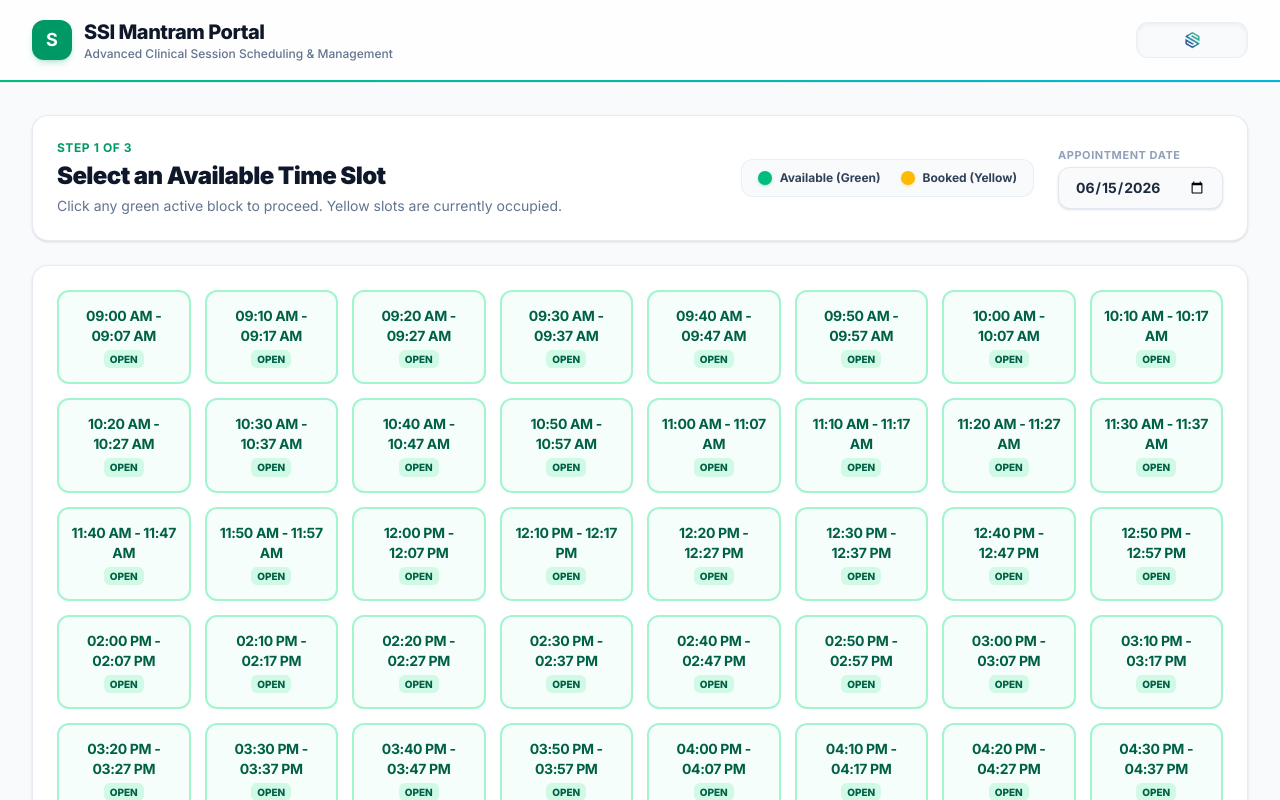
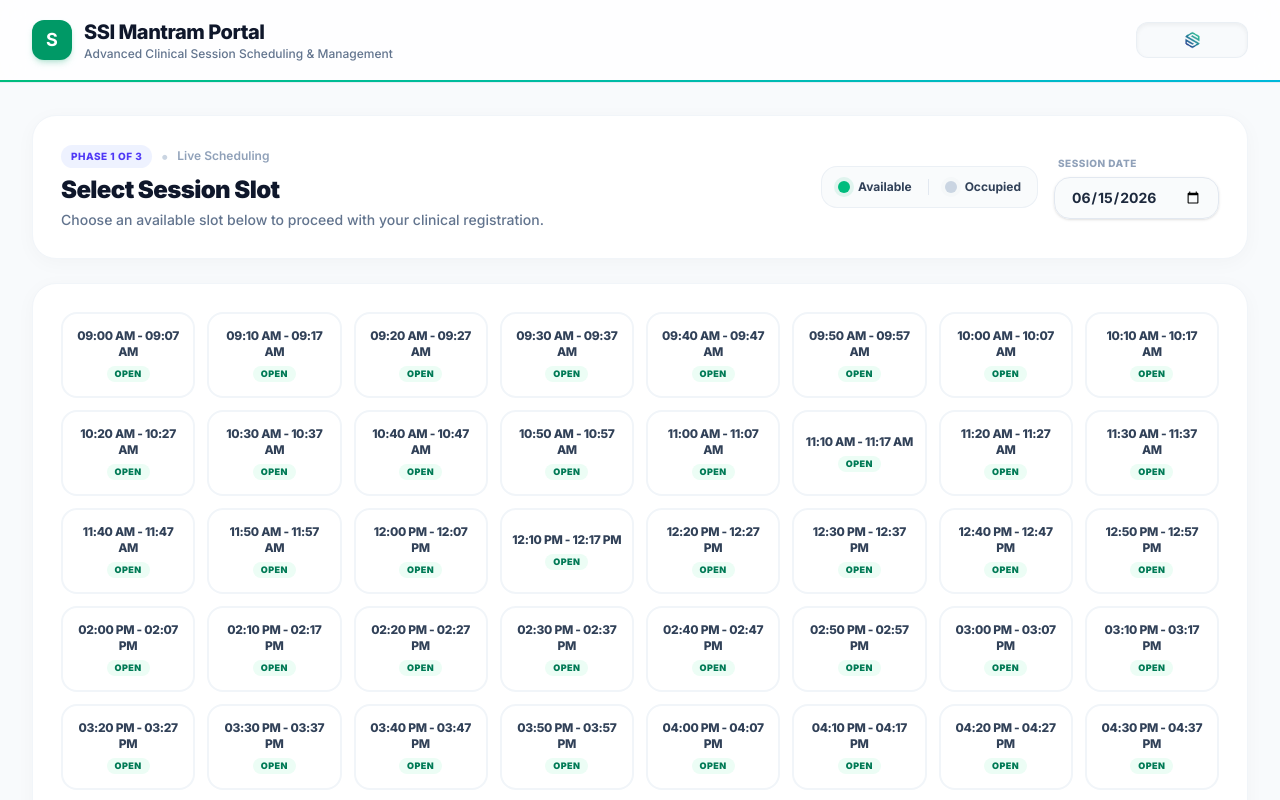
Before and after one commit to puneet46654/ssitudios, a Next.js app: page /slots/mantram in a window 1280 px wide. Shown: the top 800 px of the page. Built offline with nearby package versions, Linux system fonts and the light colour scheme; no server answers; the database is empty.

Commit message:
Update time.tsx

```diff
--- a/components/slots/mantram/time.tsx
+++ b/components/slots/mantram/time.tsx
@@ -11,39 +11,54 @@ interface TimeSelectionProps {
 
 export default function TimeSelection({ availableSlots, bookedSlots, onSelectSlot, bookingDate, onDateChange }: TimeSelectionProps) {
   return (
-    <div className="animate-in fade-in slide-in-from-bottom-4 duration-500 w-full flex-1 flex flex-col">
-      <div className="bg-white p-6 rounded-2xl shadow-sm border border-slate-200/80 mb-6 flex flex-col lg:flex-row lg:items-center justify-between gap-4">
+    <div className="animate-in fade-in slide-in-from-bottom-4 duration-500 w-full flex-1 flex flex-col font-sans">
+
+      {/* Header Card */}
+      <div className="bg-white p-7 rounded-3xl shadow-[0_4px_20px_rgb(0,0,0,0.03)] border border-slate-100 mb-6 flex flex-col lg:flex-row lg:items-center justify-between gap-6">
         <div>
-          <span className="text-emerald-600 font-bold text-xs uppercase tracking-wider block mb-1">Step 1 of 3</span>
-          <h2 className="text-2xl font-black text-slate-900 tracking-tight">Select an Available Time Slot</h2>
-          <p className="text-sm text-slate-500 mt-1">Click any green active block to proceed. Yellow slots are currently occupied.</p>
+          <div className="flex items-center gap-2 mb-1.5">
+            <span className="inline-flex items-center justify-center bg-indigo-50 text-indigo-600 font-extrabold text-[10px] px-2.5 py-1 rounded-full uppercase tracking-wider">
+              Phase 1 of 3
+            </span>
+            <span className="text-slate-300">•</span>
+            <span className="text-xs font-semibold text-slate-400">Live Scheduling</span>
+          </div>
+          <h2 className="text-2xl font-black text-slate-900 tracking-tight font-sans">Select Session Slot</h2>
+          <p className="text-sm text-slate-500 mt-1 font-medium">Choose an available slot below to proceed with your clinical registration.</p>
         </div>
 
-        <div className="flex flex-wrap items-center gap-6">
-          <div className="flex items-center gap-5 bg-slate-50 border border-slate-200/60 px-4 py-2.5 rounded-xl">
+        <div className="flex flex-wrap items-center gap-4">
+
+          {/* Status Legend Pill */}
+          <div className="flex items-center gap-4 bg-slate-50/80 border border-slate-200/60 px-4 py-3 rounded-2xl">
             <div className="flex items-center gap-2 text-xs font-bold text-slate-700">
-              <span className="w-3.5 h-3.5 rounded-full bg-emerald-500 shadow-sm shadow-emerald-500/30"></span> Available (Green)
+              <span className="w-3 h-3 rounded-full bg-emerald-500 ring-4 ring-emerald-500/10"></span>
+              Available
             </div>
+            <div className="h-4 w-[1px] bg-slate-200"></div>
             <div className="flex items-center gap-2 text-xs font-bold text-slate-700">
-              <span className="w-3.5 h-3.5 rounded-full bg-amber-400 shadow-sm shadow-amber-400/30"></span> Booked (Yellow)
+              <span className="w-3 h-3 rounded-full bg-slate-300 ring-4 ring-slate-300/10"></span>
+              Occupied
             </div>
           </div>
 
+          {/* Date Selector */}
           <div className="flex flex-col">
-            <label className="text-[11px] font-bold text-slate-400 uppercase tracking-wider mb-1">Appointment Date</label>
+            <label className="text-[10px] font-extrabold text-slate-400 uppercase tracking-wider mb-1.5 px-1">Session Date</label>
             <input
               type="date"
               name="bookingDate"
               value={bookingDate}
               onChange={onDateChange}
-              className="bg-slate-50 border border-slate-200 hover:border-emerald-500 focus:border-emerald-500 focus:ring-2 focus:ring-emerald-500/20 rounded-xl px-4 py-2.5 text-sm font-bold text-slate-800 outline-none transition-all cursor-pointer shadow-sm"
+              className="bg-slate-50/80 border border-slate-200 hover:border-indigo-500 focus:border-indigo-500 focus:ring-4 focus:ring-indigo-500/10 rounded-2xl px-4 py-2.5 text-sm font-bold text-slate-800 outline-none transition-all cursor-pointer shadow-sm"
             />
           </div>
         </div>
       </div>
 
-      <div className="bg-white p-6 rounded-2xl shadow-sm border border-slate-200/80 flex-1">
-        <div className="grid grid-cols-2 sm:grid-cols-4 md:grid-cols-6 xl:grid-cols-8 gap-3.5">
+      {/* Slots Grid Box */}
+      <div className="bg-white p-7 rounded-3xl shadow-[0_4px_20px_rgb(0,0,0,0.03)] border border-slate-100 flex-1">
+        <div className="grid grid-cols-2 sm:grid-cols-4 md:grid-cols-6 xl:grid-cols-8 gap-3">
           {availableSlots.map((slot, idx) => {
             const isBooked = bookedSlots.includes(slot);
             return (
@@ -52,15 +67,19 @@ export default function TimeSelection({ availableSlots, bookedSlots, onSelectSlo
                 disabled={isBooked}
                 onClick={() => !isBooked && onSelectSlot(slot)}
                 className={`
-                  relative py-3.5 px-3 rounded-xl text-xs sm:text-sm font-bold text-center transition-all duration-200 flex flex-col items-center justify-center gap-1
+                  group relative py-3.5 px-2.5 rounded-2xl text-xs font-bold text-center transition-all duration-300 flex flex-col items-center justify-center gap-1.5 select-none
                   ${isBooked
-                    ? 'bg-amber-50/80 border-2 border-amber-300/80 text-amber-800 cursor-not-allowed select-none'
-                    : 'bg-emerald-50/50 border-2 border-emerald-200 text-emerald-800 hover:bg-emerald-600 hover:text-white hover:border-emerald-600 hover:shadow-lg hover:shadow-emerald-600/20 hover:-translate-y-0.5 cursor-pointer'}
+                    ? 'bg-slate-50 border border-slate-200/60 text-slate-400 cursor-not-allowed opacity-60'
+                    : 'bg-white border-2 border-slate-100 text-slate-700 hover:bg-indigo-600 hover:text-white hover:border-indigo-600 hover:shadow-xl hover:shadow-indigo-600/15 hover:-translate-y-0.5 cursor-pointer'}
                 `}
               >
-                <span className="tracking-tight">{slot}</span>
-                <span className={`text-[10px] font-extrabold uppercase px-1.5 py-0.5 rounded-md ${isBooked ? 'bg-amber-200/60 text-amber-900' : 'bg-emerald-100 text-emerald-800 group-hover:bg-emerald-700 group-hover:text-white'}`}>
-                  {isBooked ? 'Booked' : 'Open'}
+                <span className="tracking-tight font-extrabold text-xs">{slot}</span>
+                <span className={`text-[9px] font-black uppercase tracking-wider px-2 py-0.5 rounded-full transition-colors ${
+                  isBooked
+                    ? 'bg-slate-200/60 text-slate-500'
+                    : 'bg-emerald-50 text-emerald-700 group-hover:bg-indigo-700 group-hover:text-white'
+                }`}>
+                  {isBooked ? 'Reserved' : 'Open'}
                 </span>
               </button>
             );
```
